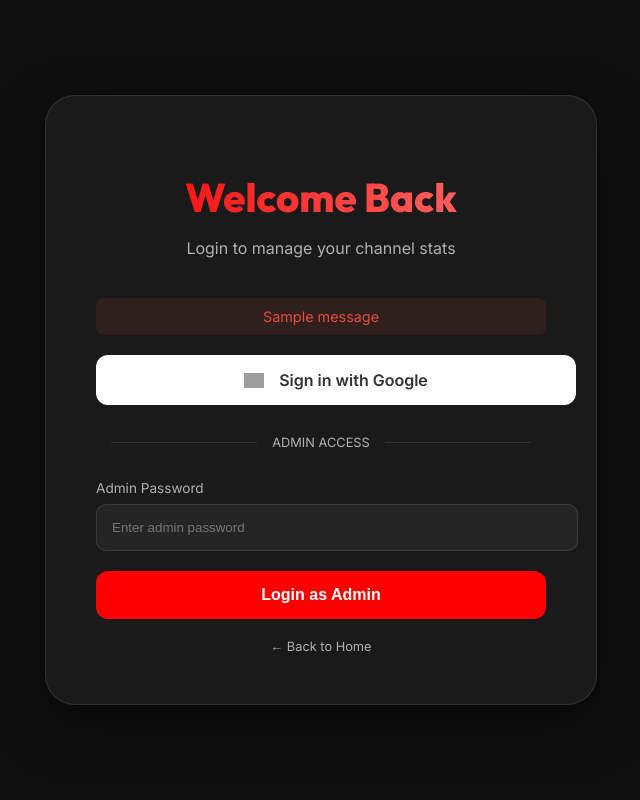
After one commit to SurajBhari/yt_stats_api, a Flask app: page /login in a window 1280 px wide. The commit adds this page. Shown: the whole page, without its empty margins (319-959 px from the left). Run offline with Flask 3, Linux system fonts and the light colour scheme; one stand-in notice (Sample message) is shown; grey boxes are pictures that could not be loaded.

Commit message:
feat: implement Flask-Login and Google OAuth authentication with admin login support

```diff
--- a/requirements.txt
+++ b/requirements.txt
@@ -4,3 +4,6 @@ flask
 humanize
 flask[async]
 psycopg2-binary
+flask-login
+flask-dance
+sqlalchemy
--- /dev/null
+++ b/templates/login.html
@@ -0,0 +1,170 @@
+<!DOCTYPE html>
+<html lang="en">
+<head>
+    <meta charset="UTF-8">
+    <meta name="viewport" content="width=device-width, initial-scale=1.0">
+    <title>Login - YT Stats API</title>
+    <link rel="stylesheet" href="https://cdnjs.cloudflare.com/ajax/libs/font-awesome/6.4.0/css/all.min.css">
+    <link href="https://fonts.googleapis.com/css2?family=Outfit:wght@300;400;600;800&family=Inter:wght@300;400;500;600&display=swap" rel="stylesheet">
+    <style>
+        :root {
+            --primary: #FF0000;
+            --bg: #0F0F0F;
+            --card-bg: #1A1A1A;
+            --text: #FFFFFF;
+            --text-dim: #B0B0B0;
+            --glass-border: rgba(255, 255, 255, 0.1);
+        }
+
+        body {
+            font-family: 'Inter', sans-serif;
+            background-color: var(--bg);
+            color: var(--text);
+            display: flex;
+            justify-content: center;
+            align-items: center;
+            height: 100vh;
+            margin: 0;
+        }
+
+        .login-card {
+            background: var(--card-bg);
+            padding: 50px;
+            border-radius: 30px;
+            border: 1px solid var(--glass-border);
+            width: 100%;
+            max-width: 450px;
+            text-align: center;
+            box-shadow: 0 20px 50px rgba(0,0,0,0.5);
+        }
+
+        h1 {
+            font-family: 'Outfit', sans-serif;
+            font-size: 2.5rem;
+            margin-bottom: 10px;
+            background: linear-gradient(to right, #FF0000, #FF7675);
+            -webkit-background-clip: text;
+            -webkit-text-fill-color: transparent;
+        }
+
+        p {
+            color: var(--text-dim);
+            margin-bottom: 40px;
+        }
+
+        .btn {
+            display: flex;
+            align-items: center;
+            justify-content: center;
+            gap: 15px;
+            width: 100%;
+            padding: 15px;
+            border-radius: 12px;
+            text-decoration: none;
+            font-weight: 600;
+            transition: all 0.3s ease;
+            margin-bottom: 20px;
+            border: none;
+            cursor: pointer;
+            font-size: 1rem;
+        }
+
+        .btn-google {
+            background: white;
+            color: #333;
+        }
+
+        .btn-google:hover {
+            background: #f1f1f1;
+            transform: translateY(-3px);
+        }
+
+        .divider {
+            margin: 30px 0;
+            display: flex;
+            align-items: center;
+            color: var(--text-dim);
+            font-size: 0.8rem;
+        }
+
+        .divider::before, .divider::after {
+            content: "";
+            flex: 1;
+            height: 1px;
+            background: var(--glass-border);
+            margin: 0 15px;
+        }
+
+        .admin-login {
+            text-align: left;
+        }
+
+        .admin-login label {
+            display: block;
+            margin-bottom: 8px;
+            font-size: 0.85rem;
+            color: var(--text-dim);
+        }
+
+        input {
+            width: 100%;
+            padding: 15px;
+            border-radius: 10px;
+            background: #252525;
+            border: 1px solid var(--glass-border);
+            color: white;
+            margin-bottom: 20px;
+            outline: none;
+        }
+
+        .btn-admin {
+            background: var(--primary);
+            color: white;
+        }
+
+        .btn-admin:hover {
+            background: #E60000;
+        }
+
+        .flash {
+            background: rgba(231, 76, 60, 0.1);
+            color: #e74c3c;
+            padding: 10px;
+            border-radius: 8px;
+            margin-bottom: 20px;
+            font-size: 0.9rem;
+        }
+    </style>
+</head>
+<body>
+
+    <div class="login-card">
+        <h1>Welcome Back</h1>
+        <p>Login to manage your channel stats</p>
+
+        {% with messages = get_flashed_messages() %}
+          {% if messages %}
+            {% for message in messages %}
+              <div class="flash">{{ message }}</div>
+            {% endfor %}
+          {% endif %}
+        {% endwith %}
+
+        <a href="{{ url_for('google.login') }}" class="btn btn-google">
+            <img src="https://upload.wikimedia.org/wikipedia/commons/5/53/Google_%22G%22_Logo.svg" width="20" alt="Google">
+            Sign in with Google
+        </a>
+
+        <div class="divider">ADMIN ACCESS</div>
+
+        <form action="{{ url_for('login_admin') }}" method="POST" class="admin-login">
+            <label>Admin Password</label>
+            <input type="password" name="password" placeholder="Enter admin password" required>
+            <button type="submit" class="btn btn-admin">Login as Admin</button>
+        </form>
+
+        <a href="/" style="color: var(--text-dim); text-decoration: none; font-size: 0.8rem; margin-top: 20px; display: block;">&larr; Back to Home</a>
+    </div>
+
+</body>
+</html>
```
Also changed, not shown: api.py (+120 -48 lines), config.py (+9 -1 lines), db.py (+21 -0 lines), templates/index.html (+22 -2 lines).
